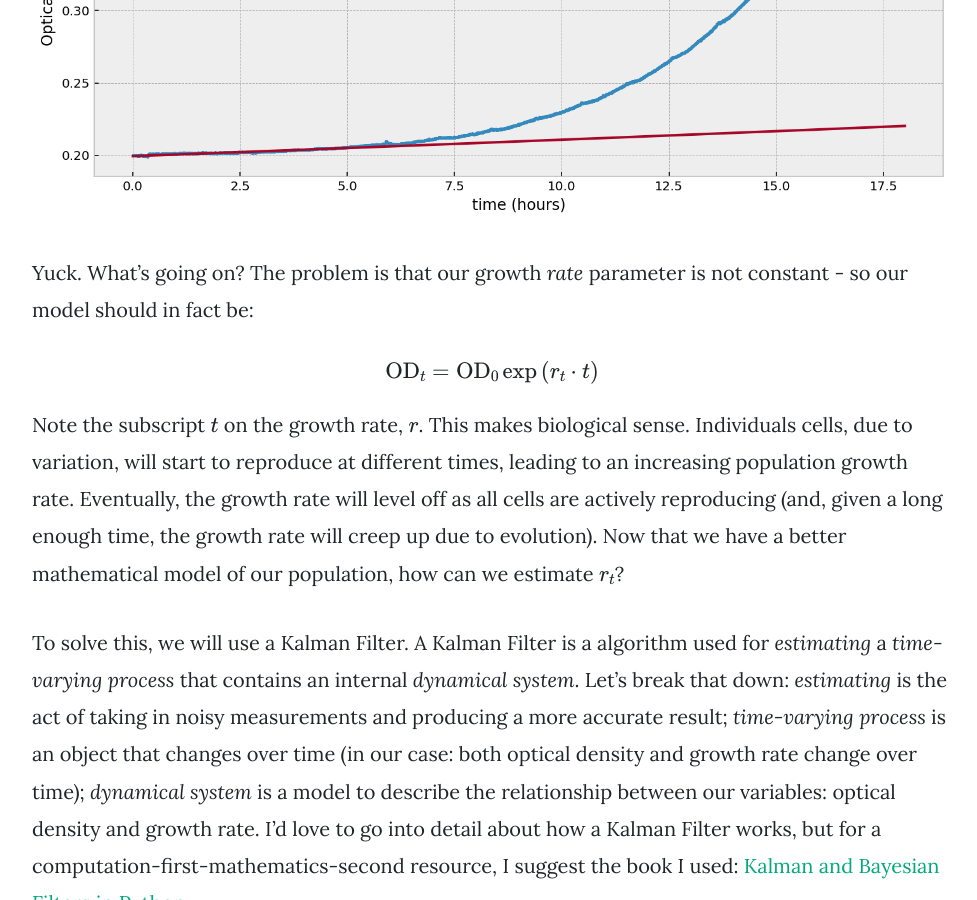
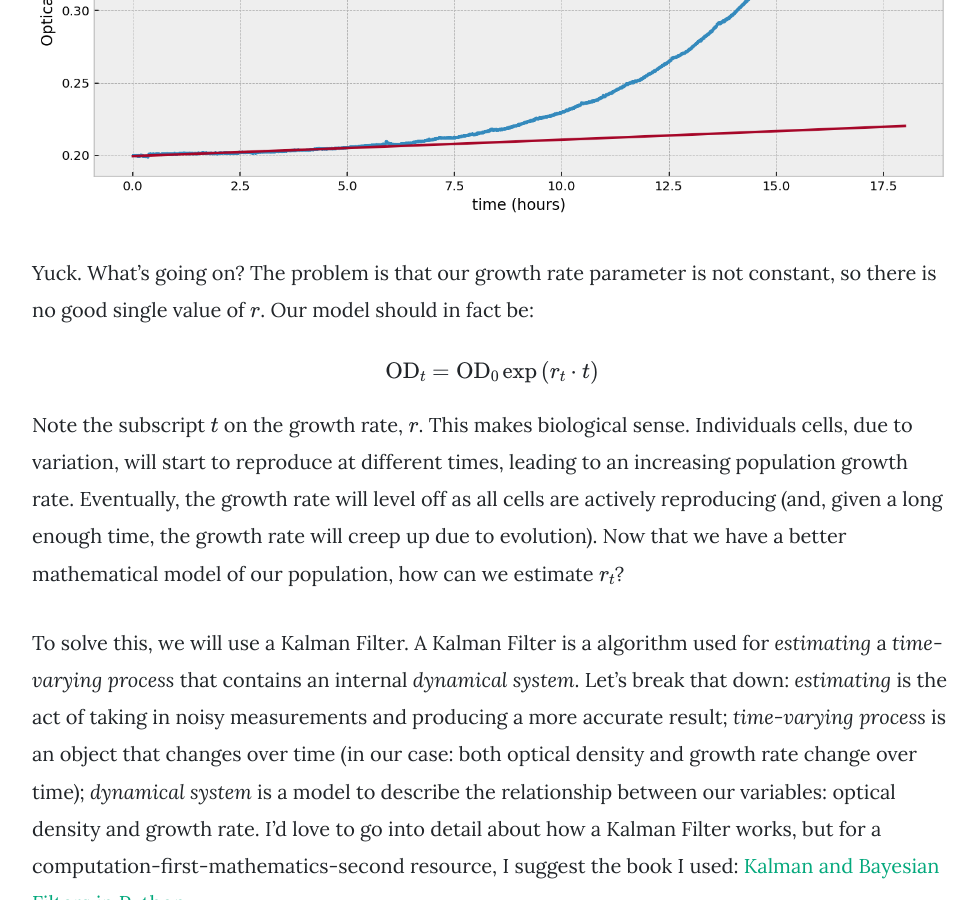
Before and after one commit to ControlledMold/ControlledMold.github.io, a Jekyll site: the page built from _posts/2020-11-25-building-a-bioreactor-part-3-tracking-growth-rates-in-real-time.md, in a window 1280 px wide and 900 px high, scrolled down 3369 px. Shown: the whole window, without its empty margins (148-1125 px from the left). Built offline with Jekyll 4.4.1, drawn with Linux system fonts in a browser that asks for light colours; nearby versions of some CDN libraries; comment, search, counter and statistics services are not loaded.

```diff
--- a/_posts/2020-11-25-building-a-bioreactor-part-3-tracking-growth-rates-in-real-time.md
+++ b/_posts/2020-11-25-building-a-bioreactor-part-3-tracking-growth-rates-in-real-time.md
@@ -42,7 +42,7 @@
 
 ![]({{ 'assets/images/bioreactor_project/growth_rates/3.png' | relative_url }})
 
-Yuck. What's going on? The problem is that our growth *rate* parameter is not constant - so our model should in fact be:
+Yuck. What's going on? The problem is that our growth rate parameter is not constant, so there is no good single value of $r$.  Our model should in fact be:
 
 $$\text{OD}_t = \text{OD}_0 \exp{(r_t\cdot t)}$$
 
```
